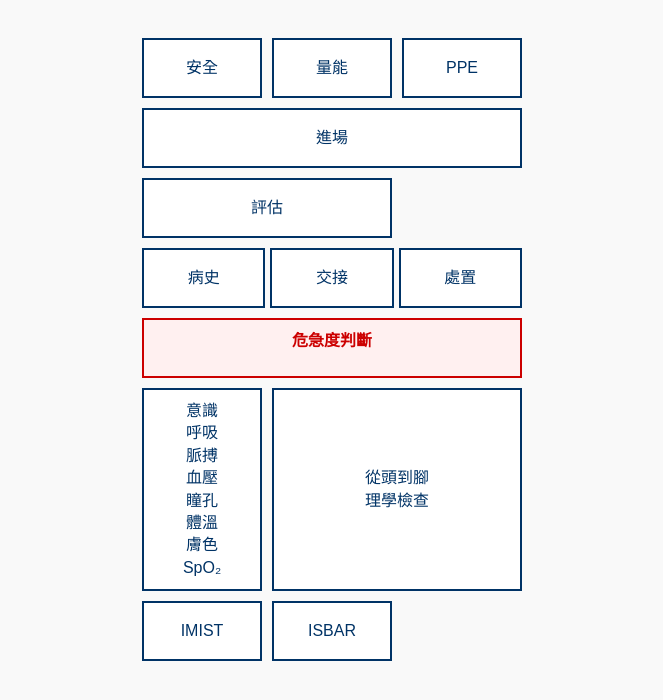
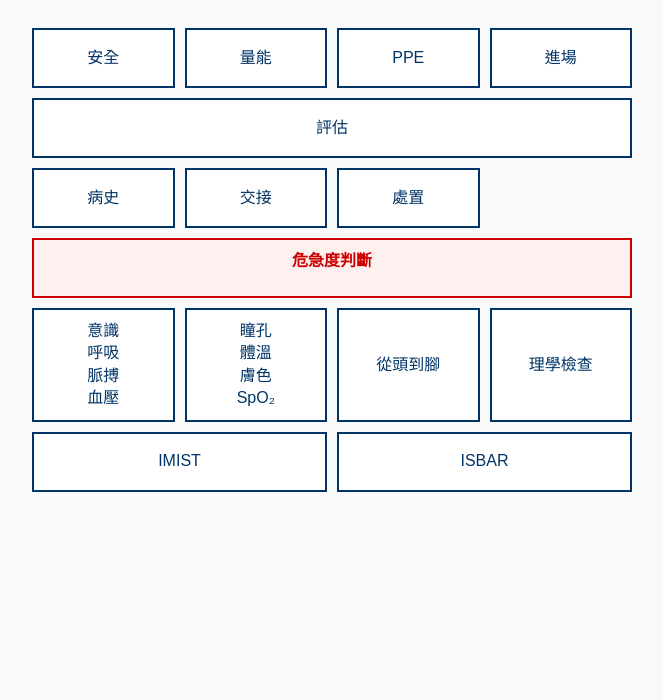
Before and after one commit to kumako713/Ambulance-Assessment-, a plain HTML site: page index.html in a window 1280 px wide. Shown: the whole page, without its empty margins (308-971 px from the left). Drawn offline with Linux system fonts and the light colour scheme.

Commit message:
Update index.html

```diff
--- a/index.html
+++ b/index.html
@@ -8,17 +8,18 @@
     body {
       font-family: sans-serif;
       background: #f9f9f9;
+      padding: 20px;
       display: flex;
       justify-content: center;
-      padding: 30px;
     }
 
     .grid-container {
       display: grid;
-      grid-template-columns: repeat(3, 120px);
+      grid-template-columns: repeat(4, 1fr);
       grid-auto-rows: minmax(60px, auto);
       gap: 10px;
-      max-width: 400px;
+      max-width: 600px;
+      width: 100%;
     }
 
     .btn, .label {
@@ -45,21 +46,10 @@
     }
 
     .wide {
-      grid-column: span 3;
+      grid-column: span 4;
     }
 
-    .triple {
-      display: grid;
-      grid-template-columns: repeat(3, 1fr);
-      gap: 5px;
-      grid-column: span 3;
-    }
-
-    .tall {
-      grid-row: span 2;
-    }
-
-    .double {
+    .half {
       grid-column: span 2;
     }
   </style>
@@ -69,27 +59,24 @@
     <button class="btn">安全</button>
     <button class="btn">量能</button>
     <button class="btn">PPE</button>
+    <button class="btn">進場</button>
 
-    <button class="btn wide">進場</button>
+    <button class="btn wide">評估</button>
 
-    <button class="btn double">評估</button>
-    <div class="triple">
-      <button class="btn">病史</button>
-      <button class="btn">交接</button>
-      <button class="btn">處置</button>
-    </div>
+    <button class="btn">病史</button>
+    <button class="btn">交接</button>
+    <button class="btn">處置</button>
+    <div></div> <!-- 空格補滿4欄 -->
 
     <div class="label alert wide">危急度判斷</div>
 
-    <button class="btn tall">
-      意識<br>呼吸<br>脈搏<br>血壓<br>瞳孔<br>體溫<br>膚色<br>SpO₂
-    </button>
-    <button class="btn double tall">
-      從頭到腳<br>理學檢查
-    </button>
+    <button class="btn">意識<br>呼吸<br>脈搏<br>血壓</button>
+    <button class="btn">瞳孔<br>體溫<br>膚色<br>SpO₂</button>
+    <button class="btn">從頭到腳</button>
+    <button class="btn">理學檢查</button>
 
-    <button class="btn">IMIST</button>
-    <button class="btn">ISBAR</button>
+    <button class="btn half">IMIST</button>
+    <button class="btn half">ISBAR</button>
   </div>
 
   <script>
```
